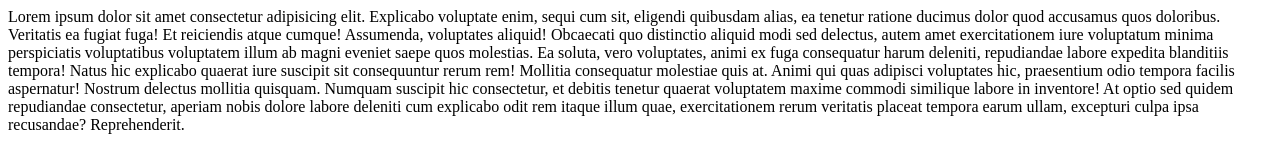
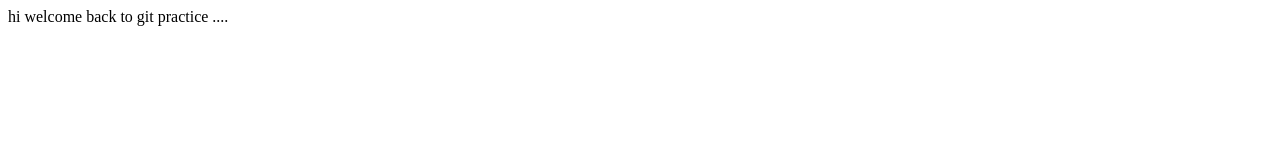
Before and after one commit to javeedshaik13/practice-, a plain HTML site: page index.html in a window 1280 px wide. Drawn offline with Linux system fonts and the light colour scheme.

Commit message:
update index file

```diff
--- a/index.html
+++ b/index.html
@@ -1,5 +1 @@
-<p>Lorem ipsum dolor sit amet consectetur adipisicing elit. Explicabo voluptate enim, sequi cum sit, eligendi quibusdam alias, ea tenetur ratione ducimus dolor quod accusamus quos doloribus. Veritatis ea fugiat fuga!
-Et reiciendis atque cumque! Assumenda, voluptates aliquid! Obcaecati quo distinctio aliquid modi sed delectus, autem amet exercitationem iure voluptatum minima perspiciatis voluptatibus voluptatem illum ab magni eveniet saepe quos molestias.
-Ea soluta, vero voluptates, animi ex fuga consequatur harum deleniti, repudiandae labore expedita blanditiis tempora! Natus hic explicabo quaerat iure suscipit sit consequuntur rerum rem! Mollitia consequatur molestiae quis at.
-Animi qui quas adipisci voluptates hic, praesentium odio tempora facilis aspernatur! Nostrum delectus mollitia quisquam. Numquam suscipit hic consectetur, et debitis tenetur quaerat voluptatem maxime commodi similique labore in inventore!
-At optio sed quidem repudiandae consectetur, aperiam nobis dolore labore deleniti cum explicabo odit rem itaque illum quae, exercitationem rerum veritatis placeat tempora earum ullam, excepturi culpa ipsa recusandae? Reprehenderit.</p>
+<p>hi welcome back to git practice ....</p>
```
